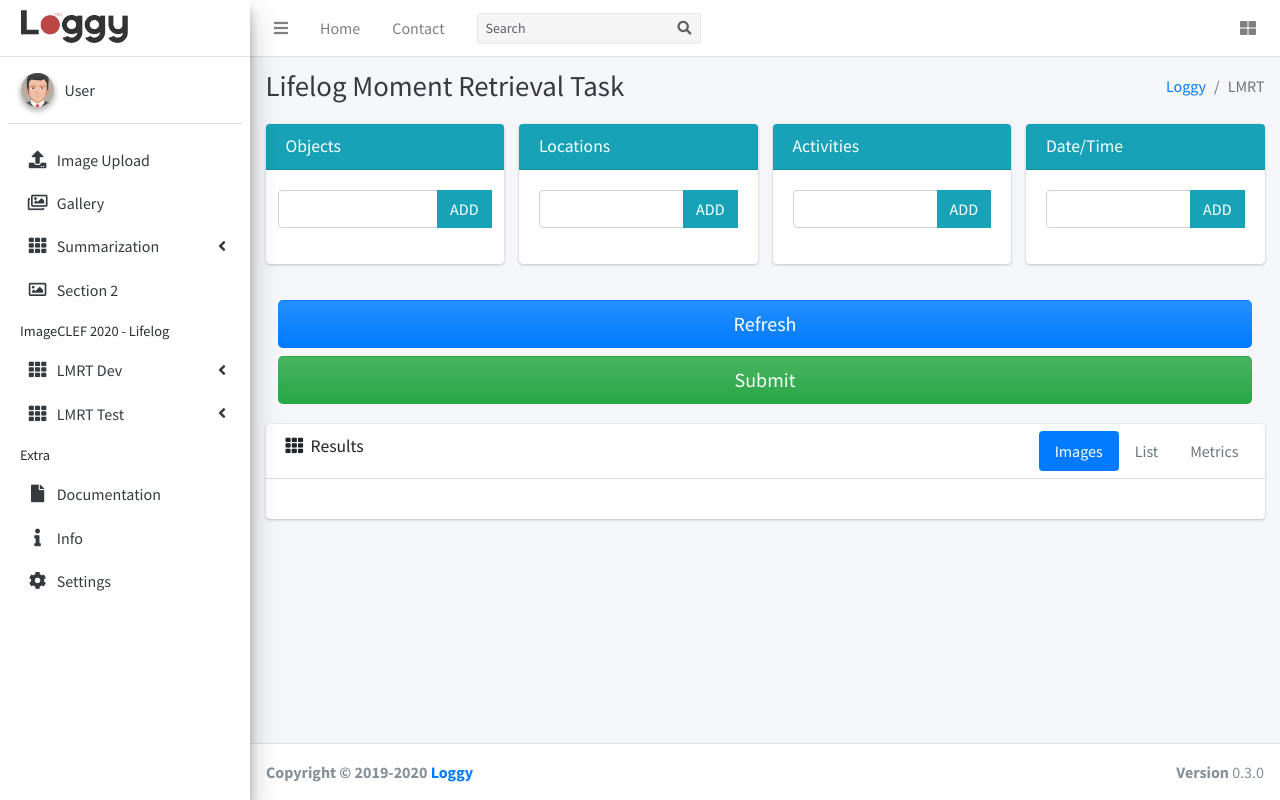
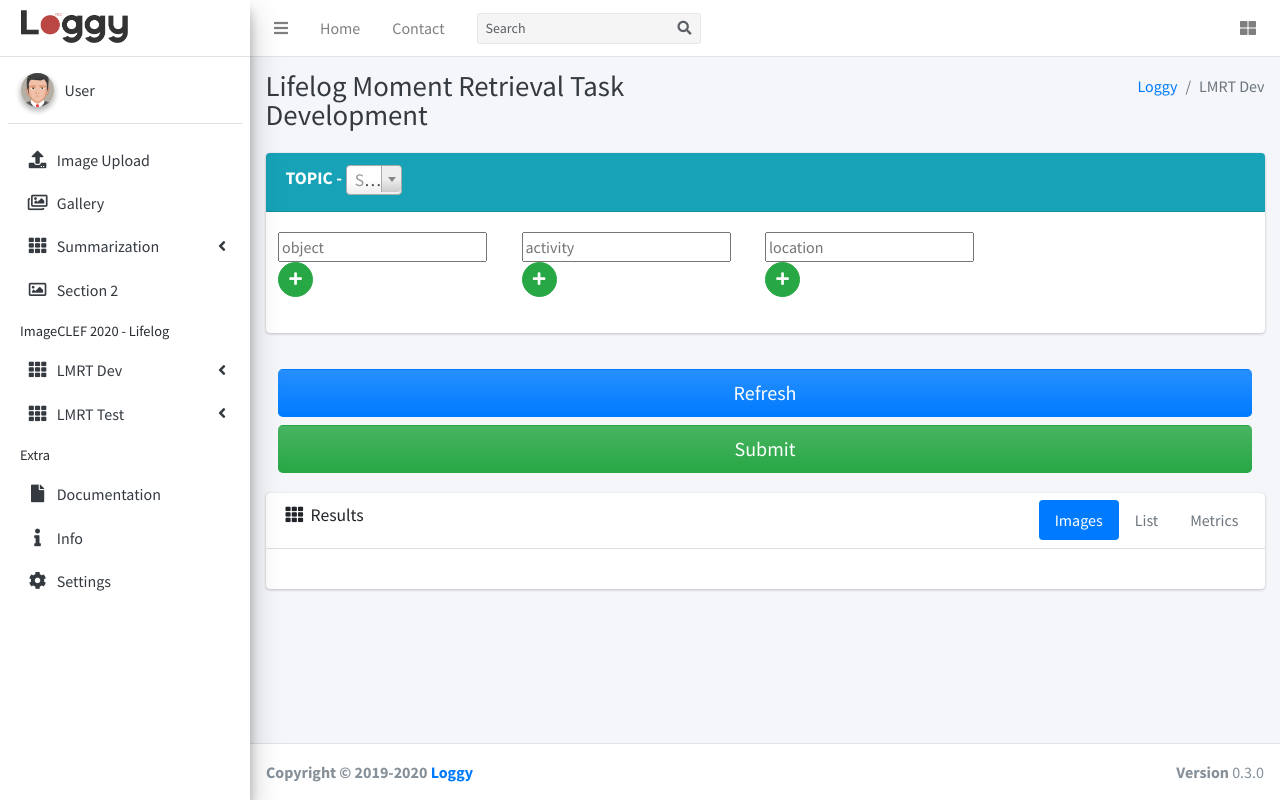
Before and after one commit to RRibeiro8/Loggy, a Django app: page /retrieval/manual/ in a window 1280 px wide. Run offline with Django 3.2, Linux system fonts and the light colour scheme; data that the repository does not hold is empty; parts of the project's set-up code (start-up, migrations or seed data) failed here and were passed over; some libraries are stand-ins or nearby versions.

Commit message:
lmrt dev change interface

```diff
--- /dev/null
+++ b/WebApp/Loggy/retrieval/static/retrieval/css/retrieval.css
@@ -0,0 +1,20 @@
+.btn-circle {
+  width: 45px;
+  height: 45px;
+  line-height: 45px;
+  text-align: center;
+  padding: 0;
+  border-radius: 50%;
+}
+
+.btn-circle i {
+  position: relative;
+  top: -1px;
+}
+
+.btn-circle-sm {
+  width: 35px;
+  height: 35px;
+  line-height: 35px;
+  font-size: 0.9rem;
+}
--- a/WebApp/Loggy/retrieval/templates/retrieval/lmrt.html
+++ b/WebApp/Loggy/retrieval/templates/retrieval/lmrt.html
@@ -12,6 +12,10 @@
 
 <link rel="stylesheet" href="{% static 'retrieval/css/table.css' %}" />
 
+<link rel="stylesheet" href="{% static 'retrieval/css/retrieval.css' %}" />
+
+<link href="{% static 'retrieval/select2/css/select2.min.css' %}" rel="stylesheet" />
+
 {% endblock %}
 
 
@@ -24,12 +28,12 @@
       <div class="container-fluid">
         <div class="row mb-2">
           <div class="col-sm-6">
-            <h1 class="m-0 text-dark">Lifelog Moment Retrieval Task</h1>
+            <h1 class="m-0 text-dark">Lifelog Moment Retrieval Task Development</h1>
           </div><!-- /.col -->
           <div class="col-sm-6">
             <ol class="breadcrumb float-sm-right">
               <li class="breadcrumb-item"><a href="#">Loggy</a></li>
-              <li class="breadcrumb-item active">LMRT</li>
+              <li class="breadcrumb-item active">LMRT Dev</li>
             </ol>
           </div><!-- /.col -->
         </div><!-- /.row -->
@@ -43,122 +47,64 @@
         <!-- Main row -->
         <form method="POST" id="submit-tags"> {% csrf_token %}
         <div class="row">
+          <div class="col">
 
-          <div class="col-md-3">
-            <!-- Input addon -->
             <div class="card card-info">
               <div class="card-header">
-                <h3 class="card-title">Objects</h3>
+                <div class="card-title">
+                  <label> TOPIC - </label>
+                  <select class="form-control select2" id="select2" >
+                      <option></option>
+                      {% for top in topics %}
+                        <option value='{ "id": "{{ top.id }}", "title": "{{ top.title }}", "desc": "{{ top.description }}", "nar": "{{ top.narrative }}" }' >{{top.title}}</option>
+                      {% endfor %}
+                   </select>
+                 </div>
               </div>
               <div class="card-body">
+                <div id="showtopic">
 
+                </div>
                 <div class="row">
+                  <div class="col-3">
+                    <div class="form-group row">
+                      <input type="form-control" name="object-tag" id="object-tag" placeholder="object" style="vertical-align: bottom">
+                      <button type="button" class="btn btn-success btn-circle btn-circle-sm" id="add_object"><i class="fas fa-plus"></i></button>
+                    </div>
 
-                    <div class="input-group input-group-md">
-                      <input type="text" class="form-control" id="object-tag">
-                      <span class="input-group-append">
-                        <button type="button" class="btn btn-info btn-flat" id="add_object">ADD</button>
-                      </span>
+                    <div id="objects">
+
                     </div>
+
                   </div>
-                <!-- /input-group -->
-                <div class="row">
-                  <table class="table" id="object-table">
-                    <tbody>
 
-                    </tbody>
-                  </table>
+                  <div class="col-3">
+                    <div class="form-group row">
+                      <input type="form-control" name="act-tag" id="act-tag" placeholder="activity" style="vertical-align: bottom">
+                      <button type="button" class="btn btn-success btn-circle btn-circle-sm" id="add_act"><i class="fas fa-plus"></i></button>
+                    </div>
+
+                    <div id="act">
+
+                    </div>
+
+                  </div>
+
+                  <div class="col-3">
+                    <div class="form-group row">
+                      <input type="form-control" name="loc-tag" id="loc-tag" placeholder="location" style="vertical-align: bottom">
+                      <button type="button" class="btn btn-success btn-circle btn-circle-sm" id="add_loc"><i class="fas fa-plus"></i></button>
+                    </div>
+
+                    <div id="loc">
+
+                    </div>
 
                   </div>
                 </div>
-              <!-- /.card-body -->
-            </div>
-            <!-- /.card -->
-          </div>
-
-          <div class="col-md-3">
-            <!-- Input addon -->
-            <div class="card card-info">
-              <div class="card-header">
-                <h3 class="card-title">Locations</h3>
-              </div>
-              <div class="card-body">
-
-                <div class="input-group input-group-md">
-                  <input type="text" class="form-control" id="location-tag">
-                  <span class="input-group-append">
-                    <button type="button" class="btn btn-info btn-flat" id="add_location">ADD</button>
-                  </span>
-                </div>
-                <!-- /input-group -->
-                <div class="row">
-                  <table class="table" id="location-table">
-                    <tbody>
-
-                    </tbody>
-                  </table>
 
               </div>
             </div>
-              <!-- /.card-body -->
-            </div>
-            <!-- /.card -->
-          </div>
-
-          <div class="col-md-3">
-            <!-- Input addon -->
-            <div class="card card-info">
-              <div class="card-header">
-                <h3 class="card-title">Activities</h3>
-              </div>
-              <div class="card-body">
-
-                <div class="input-group input-group-md">
-                  <input type="text" class="form-control" id="activity-tag">
-                  <span class="input-group-append">
-                    <button type="button" class="btn btn-info btn-flat" id="add_activity">ADD</button>
-                  </span>
-                </div>
-                <!-- /input-group -->
-                <div class="row">
-                  <table class="table" id="activity-table">
-                    <tbody>
-
-                    </tbody>
-                  </table>
-                </div>
-              </div>
-              <!-- /.card-body -->
-            </div>
-            <!-- /.card -->
-          </div>
-
-          <div class="col-md-3">
-            <!-- Input addon -->
-            <div class="card card-info">
-              <div class="card-header">
-                <h3 class="card-title">Date/Time</h3>
-              </div>
-              <div class="card-body">
-
-                <div class="input-group input-group-md">
-                  <input type="text" class="form-control" id="other-tag">
-                  <span class="input-group-append">
-                    <button type="button" class="btn btn-info btn-flat" id="add_other">ADD</button>
-                  </span>
-                </div>
-                <!-- /input-group -->
-                <div class="row">
-                  <table class="table" id="other-table">
-                    <tbody>
-
-                    </tbody>
-                  </table>
-                </div>
-              </div>
-              <!-- /.card-body -->
-            </div>
-            <!-- /.card -->
           </div>
 
         </div>
@@ -196,7 +142,9 @@
               </div><!-- /.card-header -->
               <div class="card-body">
 
-
+                  <div class="col text-center" id='loader' style='display: none;'>
+                    <img src="{% static 'dist/img/ajax-loader.gif' %}" width='120px' height='120px'>
+                  </div>
 
                   <div class="tab-content p-0">
                   <div class="tab-pane active" id="revenue-chart"
@@ -241,101 +189,171 @@
 
 <script type="text/javascript" src="{% static 'retrieval/DataTables/datatables.min.js' %}"></script>
 
+<script src="{% static 'retrieval/select2/js/select2.min.js' %}"></script>
+
 <script type="text/javascript">
+
+
+  $('#select2').select2({
+        theme: "classic",
+        placeholder: "Select Topic",
+      });
 
   var obj_tags = [];
 
   $('#add_object').click(function(){
 
     obj = $('#object-tag').val();
+
+    if(obj && !obj_tags.includes(obj))
+    {
       obj_tags.push(obj);
 
-    var t = "<tbody>";
+      var t = "";
       for (var i=0; i<obj_tags.length; i++)
       {
-      t += "<tr><td>" + obj_tags[i] + "</td></tr>";
+        t += "<div class='row'> <div class='form-group'>"
+        + "<input type='text' readonly class='form-control-plaintext' value='" + obj_tags[i] + "' style='vertical-align: bottom'></div>"
+        + "<button type='button' class='btn btn-danger btn-circle btn-circle-sm btn_remove_obj' ><i class='fas fa-minus'></i></button></div>";
       }
-    t += "</tbody>";
 
-    $('#object-table').html(t);
+      $('#objects').html(t);
+
+      $('#object-tag').val("");
+    }else{
+      $('#object-tag').val("");
+    }
 
   });
 
+
+  $(document).on('click','.btn_remove_obj',function() {
+    obj = $(this).parent('div').find('input').val();
+
+    obj_tags = obj_tags.filter(item => item !== obj);
+
+    $(this).parent('div').remove();
+    });
+
+
   var loc_tags = [];
 
-  $('#add_location').click(function(){
+  $('#add_loc').click(function(){
 
-    loc = $('#location-tag').val();
-    loc_tags.push(loc);
+    obj = $('#loc-tag').val();
 
-    var t = "<tbody>";
+    if(obj && !loc_tags.includes(obj))
+    {
+      loc_tags.push(obj);
+
+      var t = "";
       for (var i=0; i<loc_tags.length; i++)
       {
-      t += "<tr><td>" + loc_tags[i] + "</td></tr>";
+        t += "<div class='row'> <div class='form-group'>"
+        + "<input type='text' readonly class='form-control-plaintext' value='" + loc_tags[i] + "' style='vertical-align: bottom'></div>"
+        + "<button type='button' class='btn btn-danger btn-circle btn-circle-sm btn_remove_loc' ><i class='fas fa-minus'></i></button></div>";
       }
-    t += "</tbody>";
 
-    $('#location-table').html(t);
+      $('#loc').html(t);
 
+      $('#loc-tag').val("");
+    }else{
+      $('#loc-tag').val("");
+    }
+
+  });
+
+
+  $(document).on('click','.btn_remove_loc',function() {
+    obj = $(this).parent('div').find('input').val();
+
+    loc_tags = loc_tags.filter(item => item !== obj);
+
+    $(this).parent('div').remove();
     });
 
   var act_tags = [];
 
-  $('#add_activity').click(function(){
+  $('#add_act').click(function(){
 
-    act = $('#activity-tag').val();
-    act_tags.push(act);
+    obj = $('#act-tag').val();
 
-    var t = "<tbody>";
+    if(obj && !act_tags.includes(obj))
+    {
+      act_tags.push(obj);
+
+      var t = "";
       for (var i=0; i<act_tags.length; i++)
       {
-      t += "<tr><td>" + act_tags[i] + "</td></tr>";
+        t += "<div class='row'> <div class='form-group'>"
+        + "<input type='text' readonly class='form-control-plaintext' value='" + act_tags[i] + "' style='vertical-align: bottom'></div>"
+        + "<button type='button' class='btn btn-danger btn-circle btn-circle-sm btn_remove_act' ><i class='fas fa-minus'></i></button></div>";
       }
-    t += "</tbody>";
 
-    $('#activity-table').html(t);
+      $('#act').html(t);
+
+      $('#act-tag').val("");
+    }else{
+      $('#act-tag').val("");
+    }
 
   });
 
-  var other_tags = [];
 
-  $('#add_other').click(function(){
+  $(document).on('click','.btn_remove_act',function() {
+    obj = $(this).parent('div').find('input').val();
 
-    other = $('#other-tag').val();
-    other_tags.push(other);
+    act_tags = act_tags.filter(item => item !== obj);
 
-    var t = "<tbody>";
-    for (var i=0; i<other_tags.length; i++)
-    {
-      t += "<tr><td>" + other_tags[i] + "</td></tr>";
-    }
-    t += "</tbody>";
+    $(this).parent('div').remove();
+    });
 
-    $('#other-table').html(t);
+  $("#reset-button").click(function(){
+     $('#objects').html("");
+     $('#loc').html("");
+     $('#act').html("");
+     obj_tags = [];
+     loc_tags = [];
+     act_tags = [];
+     $('#links').html("");
+     $('#showimagelist').html("");
+     $('#evaluationlist').html("");
+     $('#showtopic').html("");
+      $('#select2').val('').trigger('change');
+      });
+
+  $('#select2').on('select2:select', function () {
+    topic =  JSON.parse($("#select2").val());
+    var topics_html = "<p class='font-weight-bolder'>" + topic['title'] + "</p>" +  "<p class='font-weight-normal'>" + topic['desc'] + "</p>" +  "<p class='font-weight-lighter'>" + topic['nar'] + "</p>";
+
+    $('#showtopic').html(topics_html);
+
+    $('#objects').html("");
+     $('#loc').html("");
+     $('#act').html("");
+     obj_tags = [];
+     loc_tags = [];
+     act_tags = [];
+     $('#links').html("");
+     $('#showimagelist').html("");
+     $('#evaluationlist').html("");
+
 
   });
 
-  $("#reset-button").click(function(){
-     $('#object-table').html("");
-     $('#location-table').html("");
-     $('#activity-table').html("");
-     $('#other-table').html("");
-     obj_tags = [];
-     loc_tags = [];
-     act_tags = [];
-     other_tags = [];
-     $('#links').html("");
-     $('#showimagelist').html("");
-     $('#evaluationlist').html("");
-      });
-
-
   $("#submit-tags").submit(function(e){
      e.preventDefault();
+     if($("#select2").val())
+     {
+      topic =  JSON.parse($("#select2").val());
+      var topic_id = topic['id'];
+       if(topic_id)
+       {
           $.ajax({
                   type: 'POST',
                   url: ".",
-                data: {obj_tags, loc_tags, act_tags, other_tags, csrfmiddlewaretoken: $("input[name='csrfmiddlewaretoken']").val()},
+                  data: {topic_id, obj_tags, loc_tags, act_tags, csrfmiddlewaretoken: $("input[name='csrfmiddlewaretoken']").val()},
+                  beforeSend: function(){$("#loader").show();},
                   success: function (data) {
                     //alert("Success");
                     images = data['queryset']
@@ -395,7 +413,11 @@
 
 
                   },
+                  complete:function(data){$("#loader").hide();}
                 });
+       }
+     }
+
    });
 
 </script>
--- a/WebApp/Loggy/retrieval/views.py
+++ b/WebApp/Loggy/retrieval/views.py
@@ -32,17 +32,11 @@ class LMRTView(View):
 			objects = request.POST.getlist('obj_tags[]')
 			locations = request.POST.getlist('loc_tags[]')
 			activities = request.POST.getlist('act_tags[]')
-			timedates = request.POST.getlist('other_tags[]')
+			topic_id = request.POST.getlist('topic_id')[0]
 
 			images_set = ImageModel.objects.all()
 			image_list = {}
 			queryset = {}
-
-			#print(new_objs)
-			#print(locations)
-			#print(new_act)
-			#print(timedates)
-			###
 
 			evaluation_list = {}
 
@@ -95,7 +89,6 @@ class LMRTView(View):
 			evaluation_data = {}
 			img_list_sorted = sorted(evaluation_list.items(), key = lambda item: item[1], reverse=True)
 
-			topic_id = "2"
 			recall, precision, f1_score = self.evaluation(img_list_sorted[0:5], topic_id)
 			evaluation_data["Top5"] = [{ "recall": recall, "precision": precision, "f1_score": f1_score}]
 			recall, precision, f1_score = self.evaluation(img_list_sorted[0:10], topic_id)
@@ -116,7 +109,8 @@ class LMRTView(View):
 
 	def get(self, request, *args, **kwargs):
 
-		context = {}
+		topicset = TopicModel.objects.all()
+		context = { 'topics': topicset }
 		return render(self.request, self.template_name, context)
 
 	def evaluation(self, img_list, topic_id):
```
Also changed, not shown: WebApp/Loggy/static/dist/img/ajax-loader.gif (added). Lines whose indentation alone changed are shown as unchanged.
